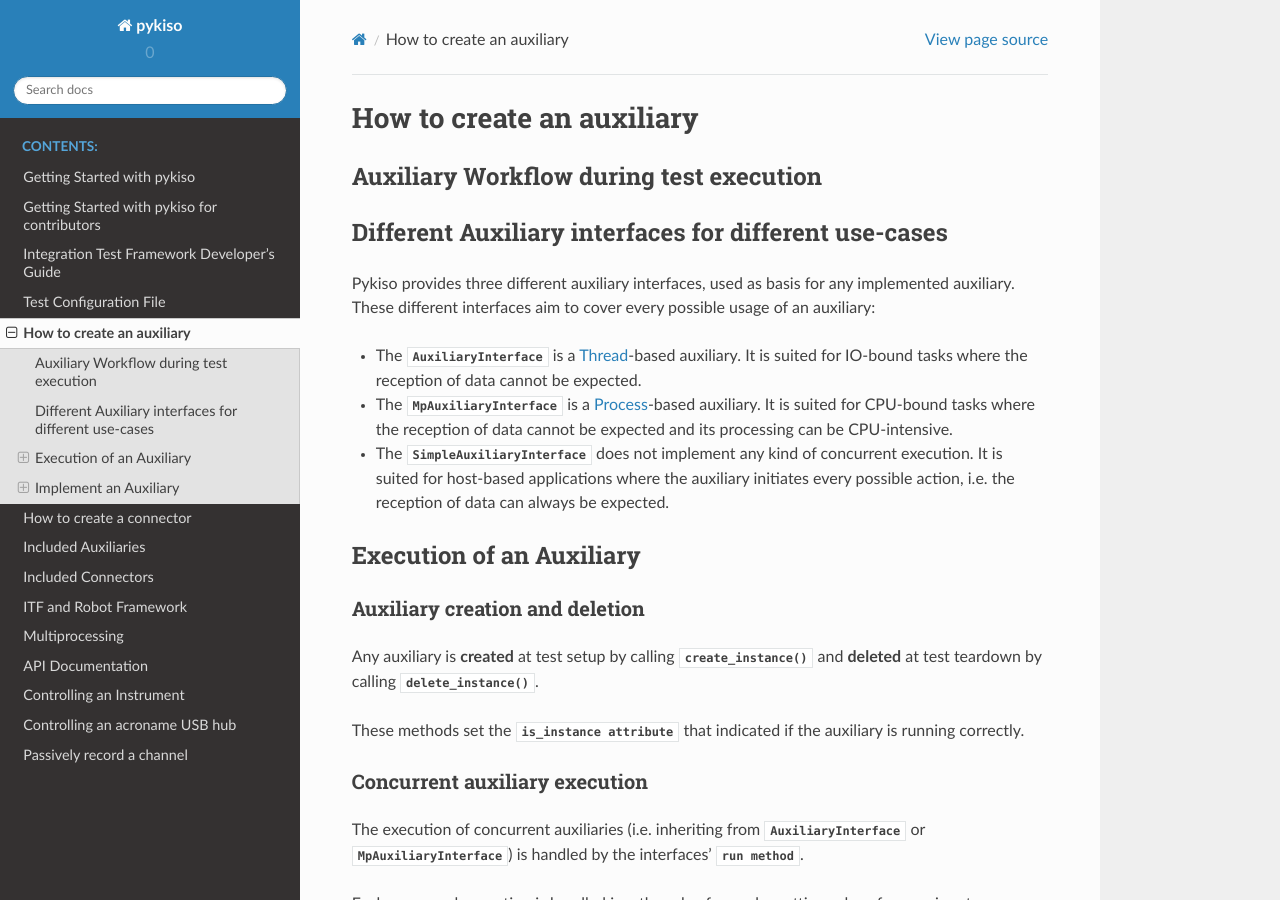
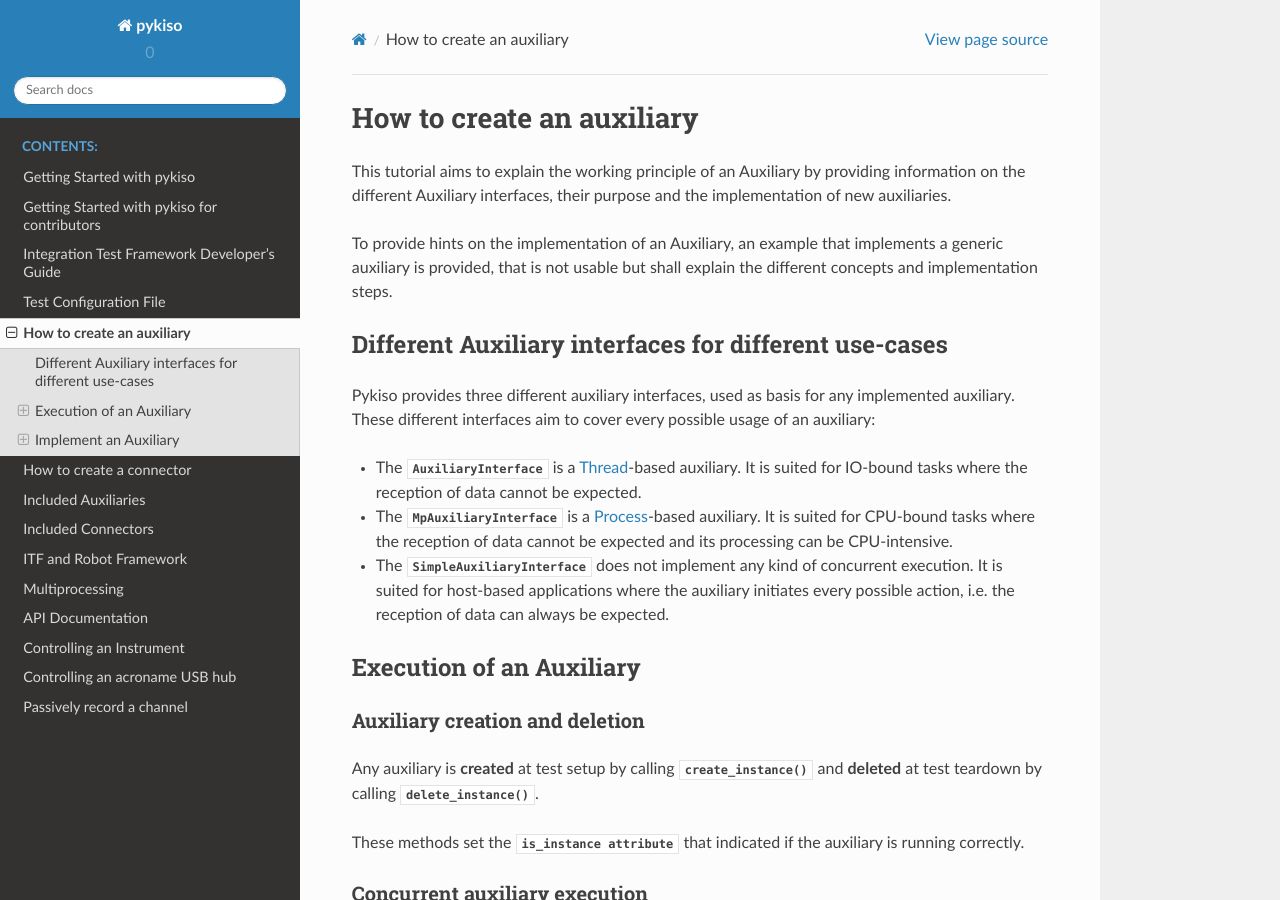
Before and after one commit to eclipse/kiso-testing, a Sphinx documentation site: the page built from docs/how_to_auxiliary.rst, in a window 1280 px wide and 900 px high. Built offline with Sphinx 7.4.7 and the Read the Docs theme 2.0.0, drawn with Linux system fonts in a browser that asks for light colours.

Commit message:
Add preface for auxiliary implementation tutorial

```diff
--- a/docs/how_to_auxiliary.rst
+++ b/docs/how_to_auxiliary.rst
@@ -1,10 +1,13 @@
 How to create an auxiliary
 --------------------------
 
-Auxiliary Workflow during test execution
-~~~~~~~~~~~~~~~~~~~~~~~~~~~~~~~~~~~~~~~~
+This tutorial aims to explain the working principle of an Auxiliary by
+providing information on the different Auxiliary interfaces, their purpose
+and the implementation of new auxiliaries.
 
-
+To provide hints on the implementation of an Auxiliary, an example that
+implements a generic auxiliary is provided, that is not usable but shall
+explain the different concepts and implementation steps.
 
 Different Auxiliary interfaces for different use-cases
 ~~~~~~~~~~~~~~~~~~~~~~~~~~~~~~~~~~~~~~~~~~~~~~~~~~~~~~
```
